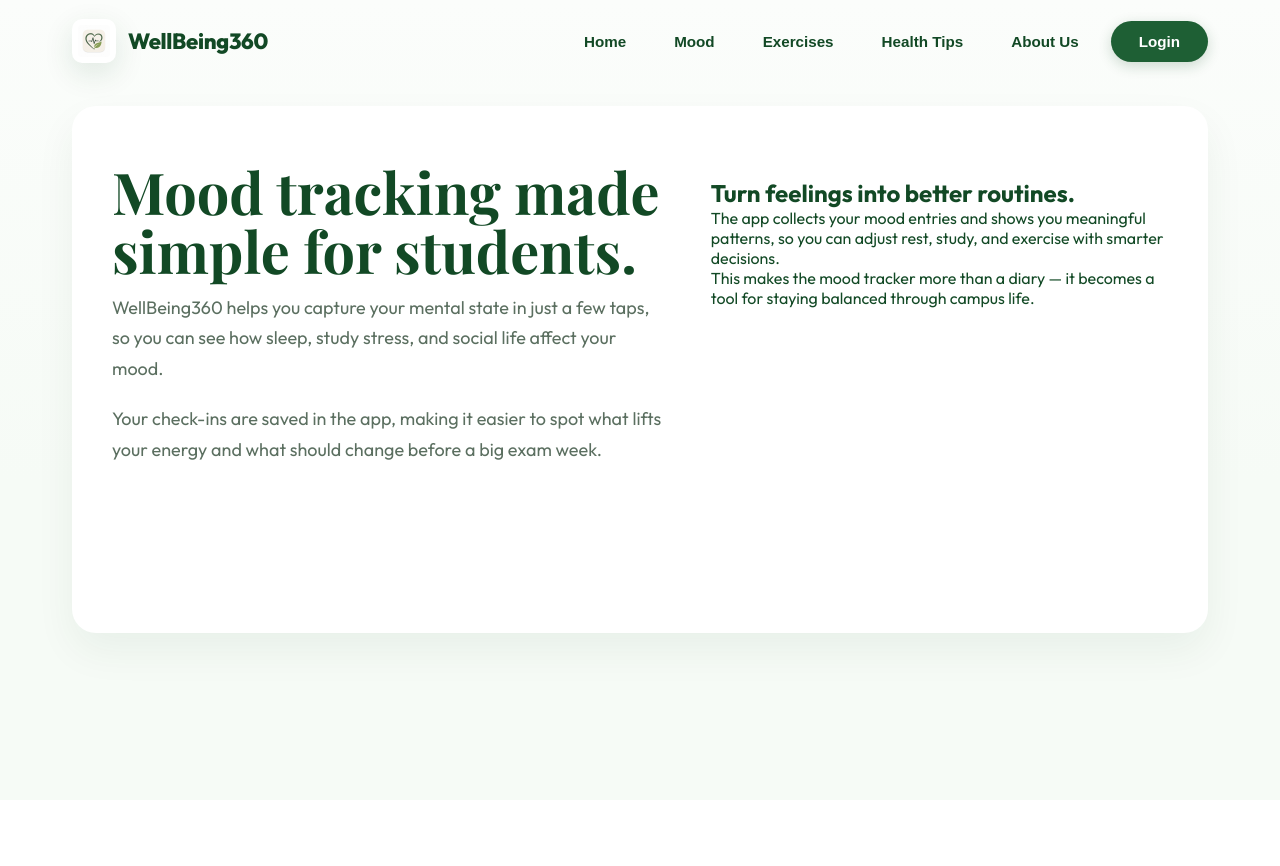
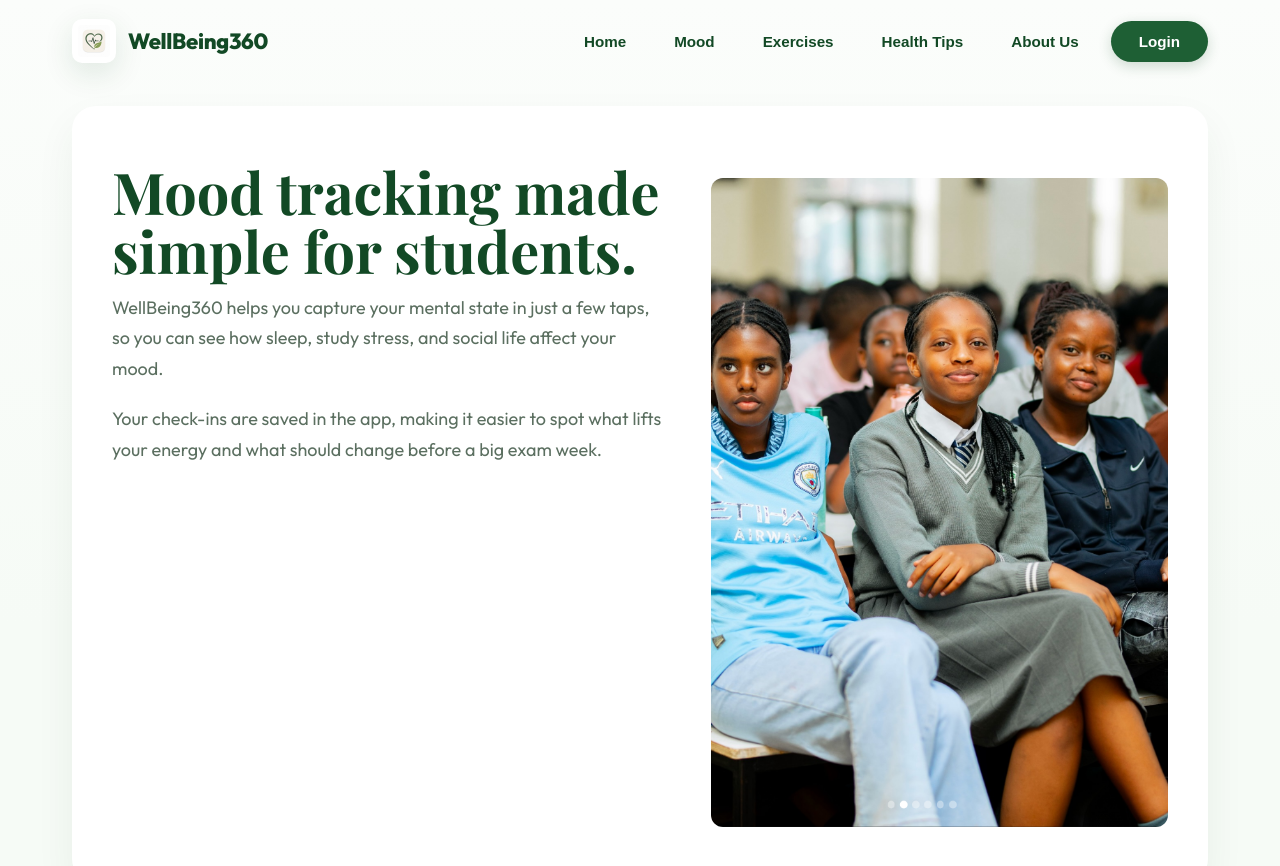
Before and after one commit to 12jonesaid/Wellbeing360, a React (Create React App) app in the folder frontend/: page / in a window 1280 px wide. Both pictures are taken after a click on the button "Mood". Shown: the top 866 px of the page. Before the commit the page ends 800 px from the top, so only its background shows below. Built offline with nearby package versions, Linux system fonts and the light colour scheme; no server answers; a web font is replaced by a local one.

Commit message:
Add mood students image to Mood page
- Added mood_students.png image to assets
- Updated MoodPage to display students image instead of text content

```diff
--- a/frontend/src/pages/MoodPage.js
+++ b/frontend/src/pages/MoodPage.js
@@ -1,6 +1,7 @@
 import React from 'react';
 import '../styles/LandingPage.css';
 import appLogoImg from '../assets/app_logo.jpg';
+import moodStudentsImg from '../assets/mood_students.png';
 
 export default function MoodPage({ onNavigate }) {
   return (
@@ -49,13 +50,7 @@ export default function MoodPage({ onNavigate }) {
             </div>
           </div>
           <div className="hero-right about-right">
-            <h2>Turn feelings into better routines.</h2>
-            <p>
-              The app collects your mood entries and shows you meaningful patterns, so you can adjust rest, study, and exercise with smarter decisions.
-            </p>
-            <p>
-              This makes the mood tracker more than a diary — it becomes a tool for staying balanced through campus life.
-            </p>
+            <img src={moodStudentsImg} alt="Students tracking mood" style={{ width: '100%', borderRadius: '12px', objectFit: 'cover' }} />
           </div>
         </section>
       </main>
```
Also changed, not shown: frontend/src/assets/mood_students.jpg (added), frontend/src/assets/mood_students.png (added).
